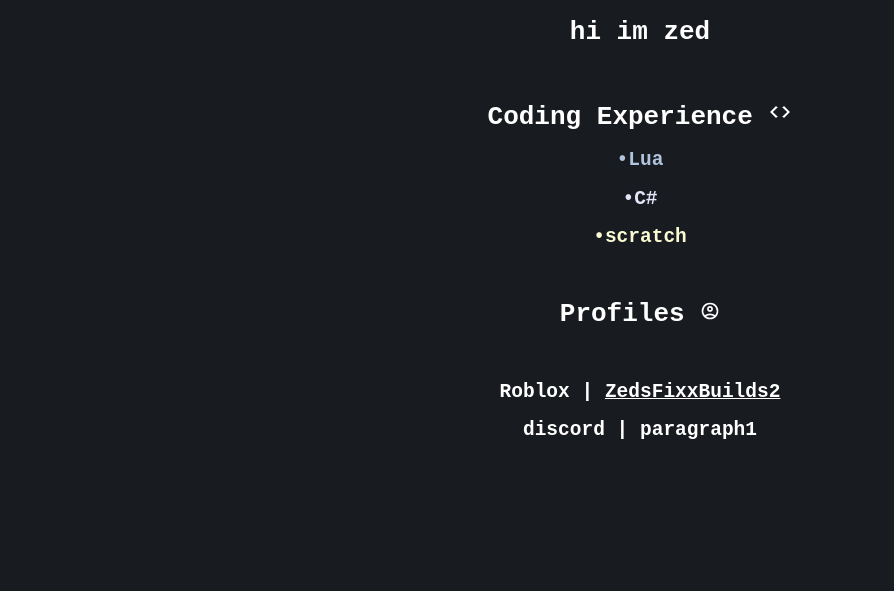
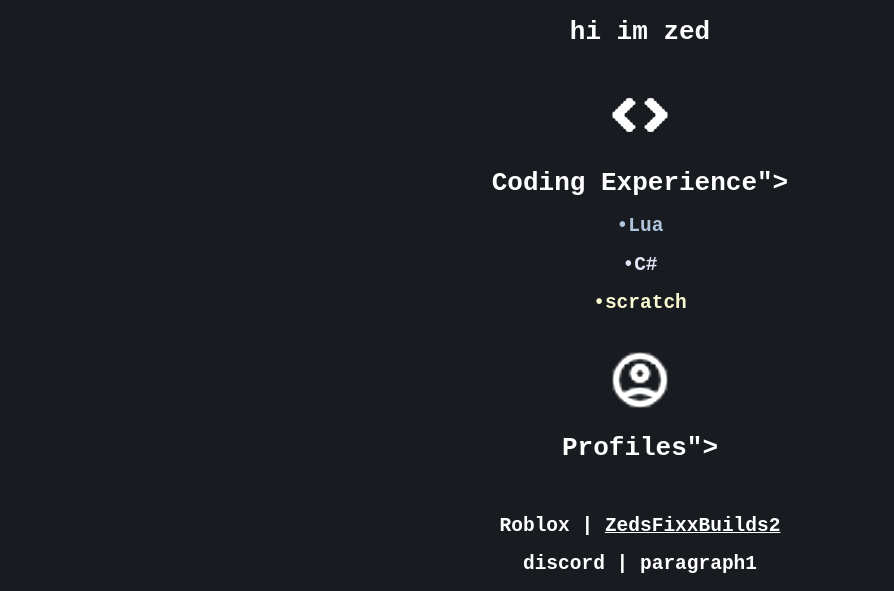
Before and after one commit to zedguy/zedguynetting, a plain HTML site: page index.html in a window 1280 px wide. Shown: the part 431-1022 px from the top of the page, without its empty margins (0-894 px from the left). Before the commit the page ends 888 px from the top, so only its background shows below. Drawn offline with Linux system fonts and the light colour scheme.

Commit message:
Update index.html

```diff
--- a/index.html
+++ b/index.html
@@ -26,12 +26,18 @@
         &nbsp;
         <h1 style="text-align: center; font-family: monospace; color: white;">hi im zed</h1>
         &nbsp;
-        <h1 style="text-align: center; font-family: monospace; color: white;">Coding Experience  <img src="code.png"></h1>
+        <div style="text-align: center;">
+            <img src="code2.png">
+        </div>
+        <h1 style="text-align: center; font-family: monospace; color: white;">Coding Experience"></h1>
         <h2 style="text-align: center; font-family: monospace; color: LightSteelBlue;">•Lua</h2>
         <h2 style="text-align: center; font-family: monospace; color: Lavender;">•C#</h2>
         <h2 style="text-align: center; font-family: monospace; color: LightGoldenrodYellow;">•scratch</h2>
         &nbsp;
-        <h1 style="text-align: center; font-family: monospace; color: white;">Profiles  <img class="mat" src="acc.svg"></h1>
+        <div style="text-align: center;">
+            <img src="prof2.png">
+        </div>
+        <h1 style="text-align: center; font-family: monospace; color: white;">Profiles"></h1>
         &nbsp;
         <div style="text-align: center;">
 
```
